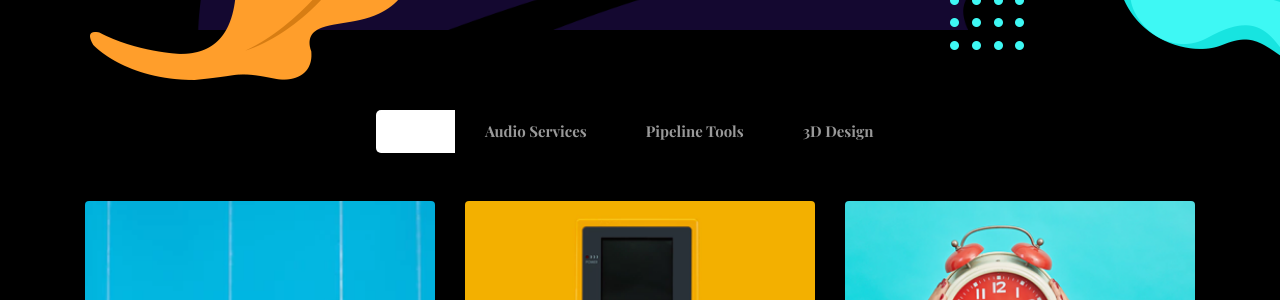
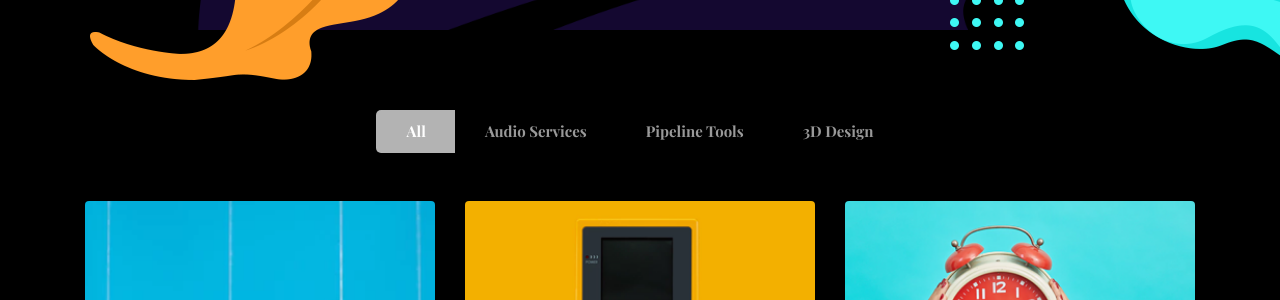
Before and after one commit to SpectralVectors/spectralvectors.github.io, a Jekyll site: the page built from _pages/portfolio.html, in a window 1280 px wide. Shown: the part 474-774 px from the top of the page. Built offline with Jekyll 4.4.1, drawn with Linux system fonts in a browser that asks for light colours.

Commit message:
Update _buttons.scss

```diff
--- a/assets/scss/_buttons.scss
+++ b/assets/scss/_buttons.scss
@@ -36,7 +36,7 @@
   color: $text-color;
 
   &:active {
-    background: lighten($color: $gray, $amount: 10) !important;
+    background: lighten($color: $text-color, $amount: 10) !important;
   }
 
   &:hover {
@@ -45,7 +45,7 @@
 
   &.focus,
   &.active {
-    background: lighten($color: $gray, $amount: 10) !important;
+    background: lighten($color: $text-color, $amount: 10) !important;
     box-shadow: none !important;
   }
 }
@@ -58,6 +58,6 @@
 
   &:active,
   &:hover {
-    color: $gray;
+    color: $text-color;
   }
 }
```
